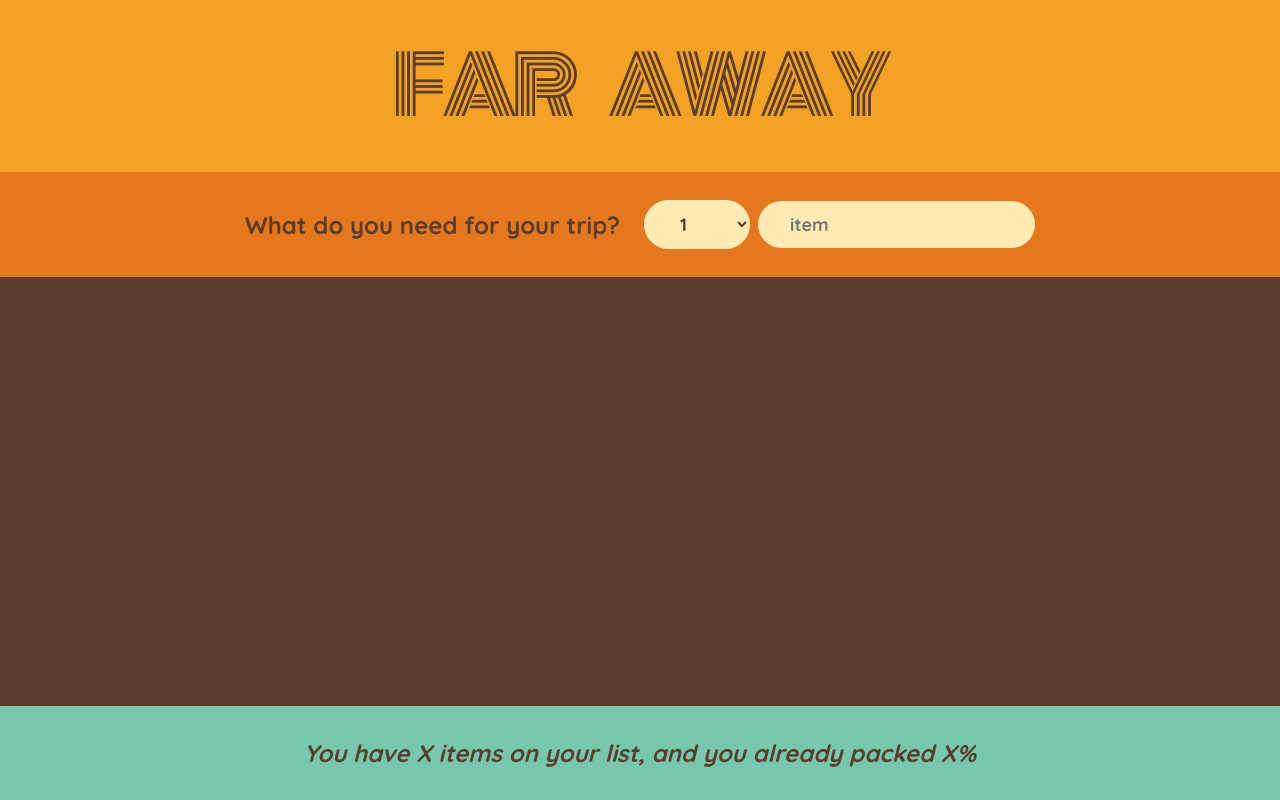
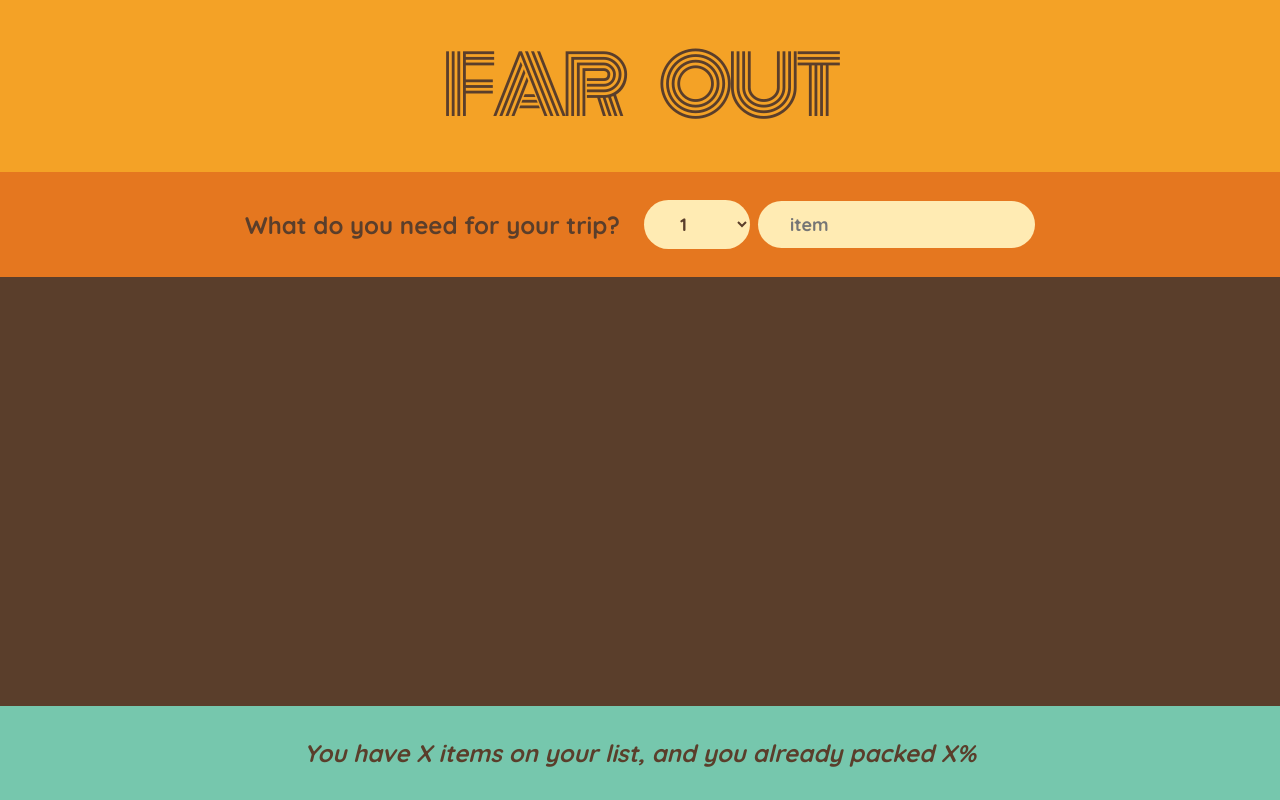
Before and after one commit to lizzach/travel-list, a React (Vite) app: page / in a window 1280 px wide. Built offline with nearby package versions, Linux system fonts and the light colour scheme.

Commit message:
Change logo header

```diff
--- a/src/components/Logo.tsx
+++ b/src/components/Logo.tsx
@@ -1,5 +1,5 @@
 function Logo() {
-    return <h1>Far Away</h1>;
+    return <h1>Far Out</h1>;
 }
 
 export default Logo;
```
